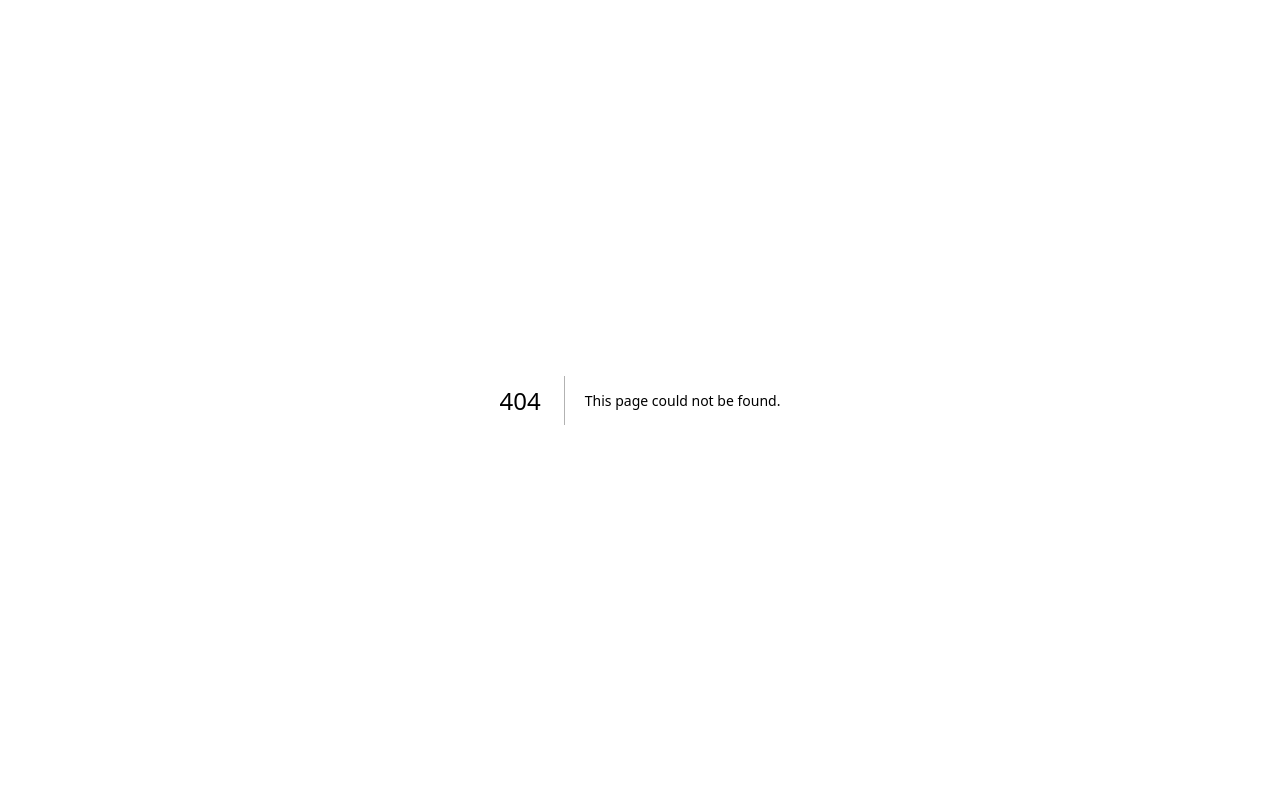
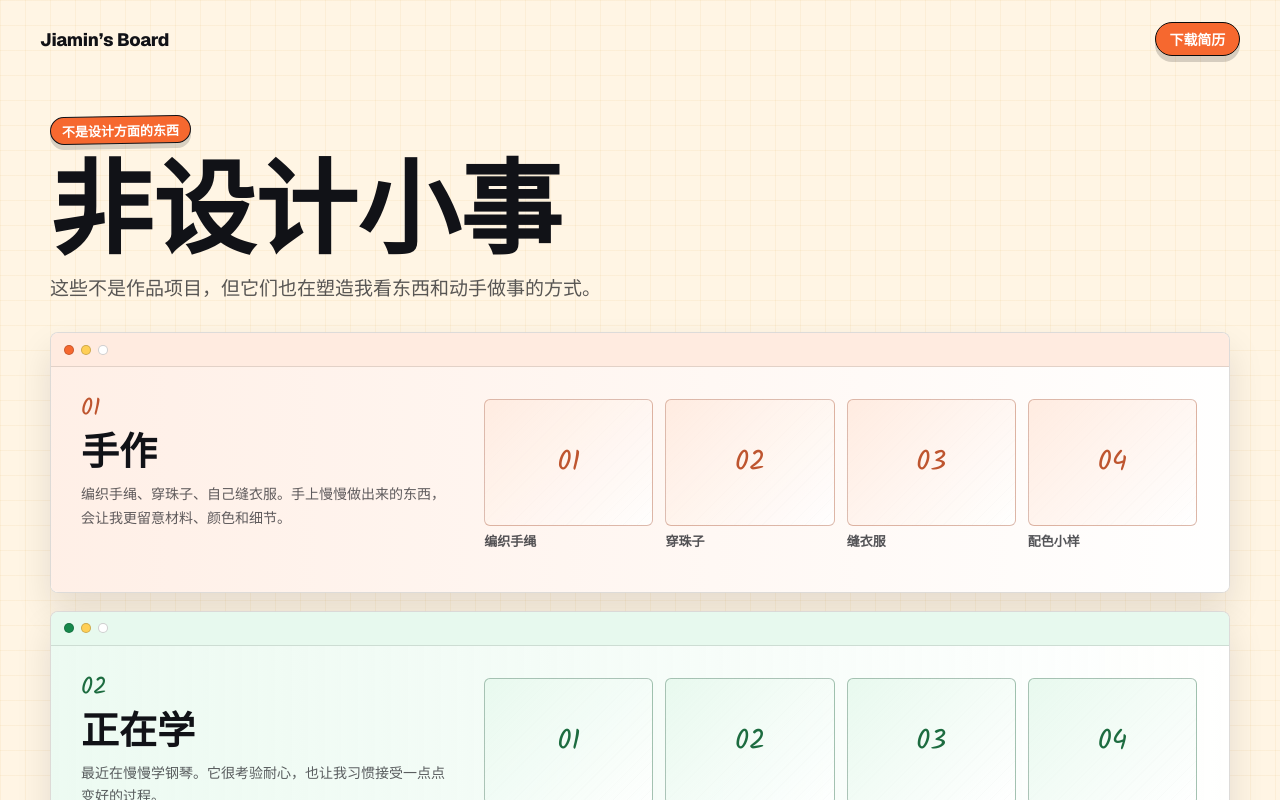
Before and after one commit to jaemin17/jaemin-portfolio, a Next.js app: page /life in a window 1280 px wide. Before the commit this address had no page. Shown: the top 800 px of the page. Built offline with nearby package versions, Linux system fonts and the light colour scheme.

Commit message:
Add life page and homepage note

```diff
--- a/eslint.config.mjs
+++ b/eslint.config.mjs
@@ -11,6 +11,7 @@ const eslintConfig = defineConfig([
     ".next/**",
     "out/**",
     "build/**",
+    ".worktrees/**",
     "next-env.d.ts",
   ]),
 ]);
--- /dev/null
+++ b/src/app/life/life.module.css
@@ -0,0 +1,210 @@
+.main {
+  max-width: none;
+  margin: -20px auto 0;
+  padding: 14px clamp(18px, 3vw, 56px) 64px;
+  width: 100%;
+}
+
+.wall {
+  max-width: 1180px;
+  min-height: calc(100svh - 118px);
+  margin: 0 auto;
+  padding: 54px 0 40px;
+}
+
+.intro {
+  max-width: 720px;
+  margin-bottom: 28px;
+}
+
+.kicker {
+  display: inline-flex;
+  align-items: center;
+  min-height: 28px;
+  padding: 0 11px;
+  border: 1px solid #111217;
+  border-radius: 999px;
+  background: #f6682f;
+  box-shadow: 0 5px 0 rgba(17, 18, 23, 0.16);
+  color: #ffffff;
+  font-size: 13px;
+  font-weight: 760;
+  transform: rotate(-1deg);
+}
+
+.title {
+  margin-top: 20px;
+  font-size: clamp(42px, 8vw, 104px);
+  line-height: 0.9;
+  font-weight: 950;
+  letter-spacing: 0;
+}
+
+.lede {
+  max-width: 620px;
+  margin-top: 18px;
+  color: rgba(17, 18, 23, 0.7);
+  font-size: clamp(15px, 1.6vw, 19px);
+  line-height: 1.58;
+}
+
+.windowStack {
+  display: grid;
+  gap: 18px;
+}
+
+.window {
+  --accent: #f6682f;
+  overflow: hidden;
+  border: 1px solid rgba(17, 18, 23, 0.14);
+  border-radius: 8px;
+  background: rgba(255, 255, 255, 0.78);
+  box-shadow: 0 18px 36px rgba(17, 18, 23, 0.11);
+}
+
+.orange {
+  --accent: #f6682f;
+  --paper: #ffe4d5;
+}
+
+.green {
+  --accent: #16884b;
+  --paper: #dff7e8;
+}
+
+.blue {
+  --accent: #2f7bff;
+  --paper: #dfe8ff;
+}
+
+.purple {
+  --accent: #7c5cff;
+  --paper: #f2dcff;
+}
+
+.windowBar {
+  display: flex;
+  gap: 7px;
+  align-items: center;
+  height: 34px;
+  padding: 0 13px;
+  border-bottom: 1px solid rgba(17, 18, 23, 0.12);
+  background: color-mix(in oklab, var(--paper) 74%, white);
+}
+
+.windowBar span {
+  width: 10px;
+  height: 10px;
+  border: 1px solid rgba(17, 18, 23, 0.2);
+  border-radius: 999px;
+  background: var(--accent);
+}
+
+.windowBar span:nth-child(2) {
+  background: #ffcf56;
+}
+
+.windowBar span:nth-child(3) {
+  background: #ffffff;
+}
+
+.windowBody {
+  display: grid;
+  grid-template-columns: minmax(220px, 0.82fr) minmax(0, 1.6fr);
+  gap: clamp(18px, 3vw, 34px);
+  padding: clamp(18px, 2.6vw, 30px);
+  background:
+    linear-gradient(90deg, color-mix(in oklab, var(--paper) 58%, white), rgba(255, 255, 255, 0.72)),
+    rgba(255, 255, 255, 0.78);
+}
+
+.sectionCopy {
+  min-width: 0;
+}
+
+.sectionIndex {
+  display: inline-block;
+  color: color-mix(in oklab, var(--accent) 78%, #111217);
+  font-family: var(--font-kalam), var(--font-geist-sans), system-ui, sans-serif;
+  font-size: 24px;
+  line-height: 1;
+}
+
+.sectionTitle {
+  margin-top: 12px;
+  font-size: clamp(24px, 3vw, 38px);
+  line-height: 1;
+  font-weight: 900;
+  letter-spacing: 0;
+}
+
+.sectionDescription {
+  margin-top: 12px;
+  color: rgba(17, 18, 23, 0.68);
+  font-size: 14px;
+  line-height: 1.68;
+}
+
+.photoRail {
+  display: grid;
+  grid-auto-columns: minmax(138px, 1fr);
+  grid-auto-flow: column;
+  gap: 12px;
+  min-width: 0;
+  overflow-x: auto;
+  overscroll-behavior-x: contain;
+  padding: 2px 2px 12px;
+  scrollbar-color: color-mix(in oklab, var(--accent) 44%, white) transparent;
+}
+
+.photoCard {
+  min-width: 138px;
+}
+
+.photoPlaceholder {
+  display: grid;
+  aspect-ratio: 4 / 3;
+  place-items: center;
+  border: 1px solid color-mix(in oklab, var(--accent) 24%, rgba(17, 18, 23, 0.16));
+  border-radius: 6px;
+  background:
+    linear-gradient(135deg, color-mix(in oklab, var(--paper) 72%, white), rgba(255, 255, 255, 0.8)),
+    repeating-linear-gradient(
+      -45deg,
+      rgba(17, 18, 23, 0.06) 0 1px,
+      transparent 1px 10px
+    );
+}
+
+.photoPlaceholder span {
+  color: color-mix(in oklab, var(--accent) 78%, #111217);
+  font-family: var(--font-kalam), var(--font-geist-sans), system-ui, sans-serif;
+  font-size: 28px;
+}
+
+.photoCard p {
+  margin-top: 8px;
+  color: rgba(17, 18, 23, 0.72);
+  font-size: 13px;
+  font-weight: 760;
+  line-height: 1.2;
+}
+
+@media (max-width: 760px) {
+  .main {
+    margin-top: 0;
+    padding: 10px 16px 48px;
+  }
+
+  .wall {
+    padding-top: 34px;
+  }
+
+  .windowBody {
+    grid-template-columns: 1fr;
+  }
+
+  .photoRail {
+    grid-auto-columns: minmax(142px, 64%);
+  }
+}
--- /dev/null
+++ b/src/app/life/page.tsx
@@ -0,0 +1,87 @@
+import { SiteHeader } from "@/components/SiteHeader";
+import styles from "./life.module.css";
+
+const lifeSections = [
+  {
+    id: "handmade",
+    title: "手作",
+    description: "编织手绳、穿珠子、自己缝衣服。手上慢慢做出来的东西，会让我更留意材料、颜色和细节。",
+    accent: "orange",
+    items: ["编织手绳", "穿珠子", "缝衣服", "配色小样"],
+  },
+  {
+    id: "learning",
+    title: "正在学",
+    description: "最近在慢慢学钢琴。它很考验耐心，也让我习惯接受一点点变好的过程。",
+    accent: "green",
+    items: ["钢琴练习", "谱子", "节奏", "片段记录"],
+  },
+  {
+    id: "cat",
+    title: "一起生活",
+    description: "养了一只猫。很多日常的小观察，都是从和它一起生活开始的。",
+    accent: "blue",
+    items: ["猫", "晒太阳", "日常角落", "陪伴"],
+  },
+  {
+    id: "outside",
+    title: "到处看看",
+    description: "旅行、看书，还有一些路上看到的小东西。它们和设计没有直接关系，但会影响我怎么看世界。",
+    accent: "purple",
+    items: ["旅行", "看书", "城市", "路上的颜色"],
+  },
+];
+
+export default function LifePage() {
+  return (
+    <>
+      <SiteHeader />
+      <main className={styles.main}>
+        <section className={styles.wall} aria-labelledby="life-title">
+          <header className={styles.intro}>
+            <p className={styles.kicker}>不是设计方面的东西</p>
+            <h1 id="life-title" className={styles.title}>
+              非设计小事
+            </h1>
+            <p className={styles.lede}>这些不是作品项目，但它们也在塑造我看东西和动手做事的方式。</p>
+          </header>
+
+          <div className={styles.windowStack}>
+            {lifeSections.map((section, sectionIndex) => (
+              <section
+                key={section.id}
+                className={`${styles.window} ${styles[section.accent]}`}
+                aria-labelledby={`${section.id}-title`}
+              >
+                <div className={styles.windowBar} aria-hidden="true">
+                  <span />
+                  <span />
+                  <span />
+                </div>
+                <div className={styles.windowBody}>
+                  <div className={styles.sectionCopy}>
+                    <span className={styles.sectionIndex}>{String(sectionIndex + 1).padStart(2, "0")}</span>
+                    <h2 id={`${section.id}-title`} className={styles.sectionTitle}>
+                      {section.title}
+                    </h2>
+                    <p className={styles.sectionDescription}>{section.description}</p>
+                  </div>
+                  <div className={styles.photoRail} aria-label={`${section.title}照片占位`}>
+                    {section.items.map((item, itemIndex) => (
+                      <article key={item} className={styles.photoCard}>
+                        <div className={styles.photoPlaceholder} aria-hidden="true">
+                          <span>{String(itemIndex + 1).padStart(2, "0")}</span>
+                        </div>
+                        <p>{item}</p>
+                      </article>
+                    ))}
+                  </div>
+                </div>
+              </section>
+            ))}
+          </div>
+        </section>
+      </main>
+    </>
+  );
+}
--- a/src/app/page.module.css
+++ b/src/app/page.module.css
@@ -327,7 +327,8 @@
 }
 
 .infoItem .pin,
-.todayStamp .pin {
+.todayStamp .pin,
+.lifeEntry .pin {
   top: 42px;
 }
 
@@ -518,6 +519,54 @@
   font-size: 13px;
 }
 
+.lifeEntry {
+  --note-rotation: 2.1deg;
+  --note-hover-rotation-factor: -0.45;
+  --note-accent: #dff7e8;
+  --pin-color: #7c5cff;
+  position: absolute;
+  right: clamp(120px, 10vw, 190px);
+  bottom: 96px;
+  z-index: 2;
+  width: clamp(178px, 14vw, 220px);
+  padding-top: 34px;
+  transform: rotate(var(--note-rotation));
+  animation-name: noteDropIn;
+  animation-delay: 900ms;
+  transition: transform 160ms ease;
+}
+
+.lifeNote {
+  display: flex;
+  min-height: 116px;
+  flex-direction: column;
+  padding: 15px;
+  border: 1px solid rgba(17, 18, 23, 0.12);
+  border-radius: 12px;
+  background: linear-gradient(
+    180deg,
+    var(--note-accent) 0%,
+    color-mix(in oklab, var(--note-accent) 78%, white) 100%
+  );
+  box-shadow: 0 14px 26px rgba(17, 18, 23, 0.12);
+  transition: box-shadow 160ms ease, border-color 160ms ease;
+}
+
+.lifeNote:focus-visible {
+  outline: 3px solid color-mix(in oklab, var(--pin-color) 70%, white);
+  outline-offset: 5px;
+}
+
+.lifeEntry:hover {
+  z-index: 30;
+  transform: translateY(-5px) rotate(calc(var(--note-rotation) * var(--note-hover-rotation-factor)));
+}
+
+.lifeEntry:hover .lifeNote {
+  border-color: rgba(17, 18, 23, 0.18);
+  box-shadow: 0 24px 40px rgba(17, 18, 23, 0.16);
+}
+
 .todayStamp {
   --note-rotation: 2.3deg;
   --note-hover-rotation-factor: -0.45;
@@ -693,7 +742,8 @@
   .infoItem:nth-child(1),
   .infoItem:nth-child(2),
   .infoItem:nth-child(3),
-  .infoItem:nth-child(4) {
+  .infoItem:nth-child(4),
+  .lifeEntry {
     position: relative;
     inset: auto;
     width: auto;
@@ -746,6 +796,7 @@
   .infoItem:nth-child(2),
   .infoItem:nth-child(3),
   .infoItem:nth-child(4),
+  .lifeEntry,
   .workItem,
   .workItem:nth-child(1),
   .workItem:nth-child(2),
@@ -774,6 +825,15 @@
     padding: 16px;
   }
 
+  .lifeEntry {
+    padding: 44px 14px 14px;
+  }
+
+  .lifeNote {
+    min-height: 0;
+    padding: 16px;
+  }
+
   .heroCopyNotes {
     margin-top: 56px;
   }
@@ -794,7 +854,8 @@
   .stickerSubWrap,
   .todayStamp,
   .workItem,
-  .infoItem {
+  .infoItem,
+  .lifeEntry {
     animation: none;
   }
 }
```
Also changed, not shown: src/app/page.tsx (+9 -0 lines).
